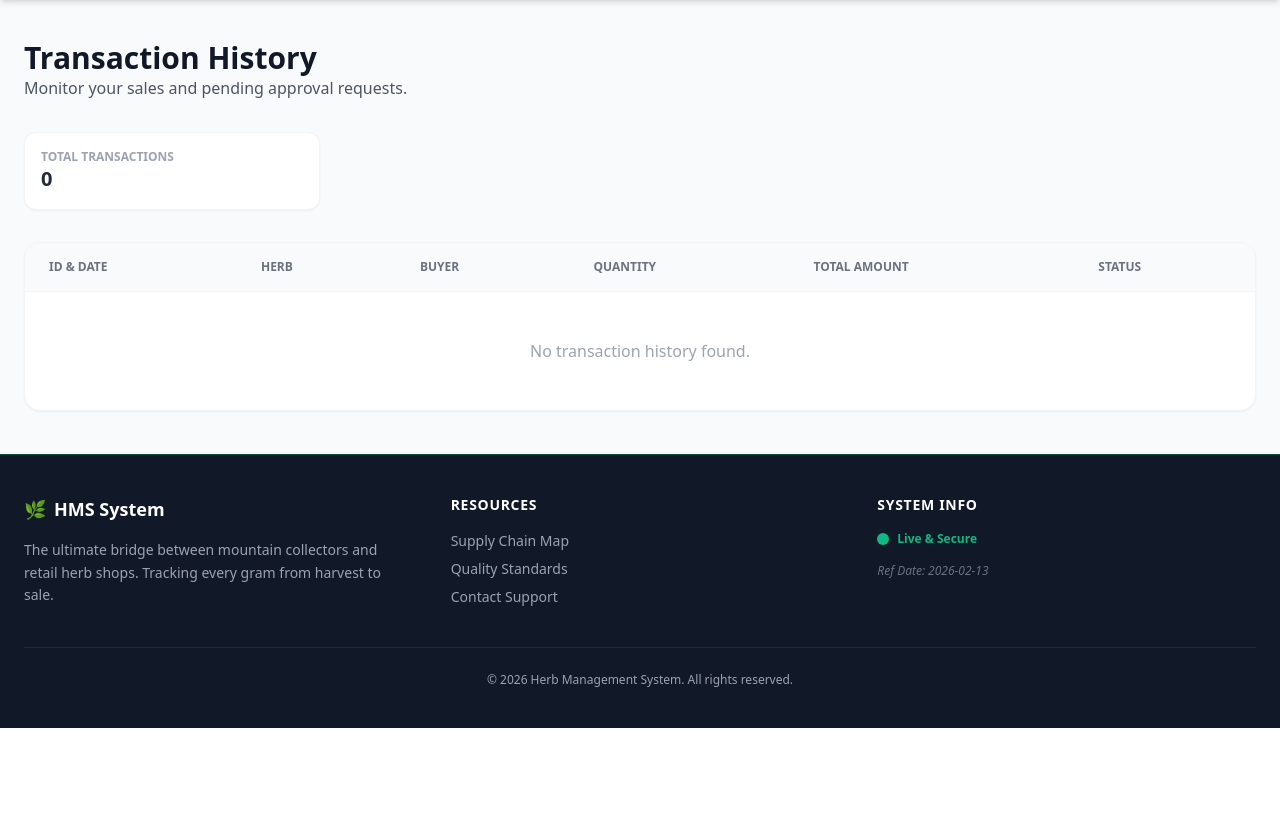
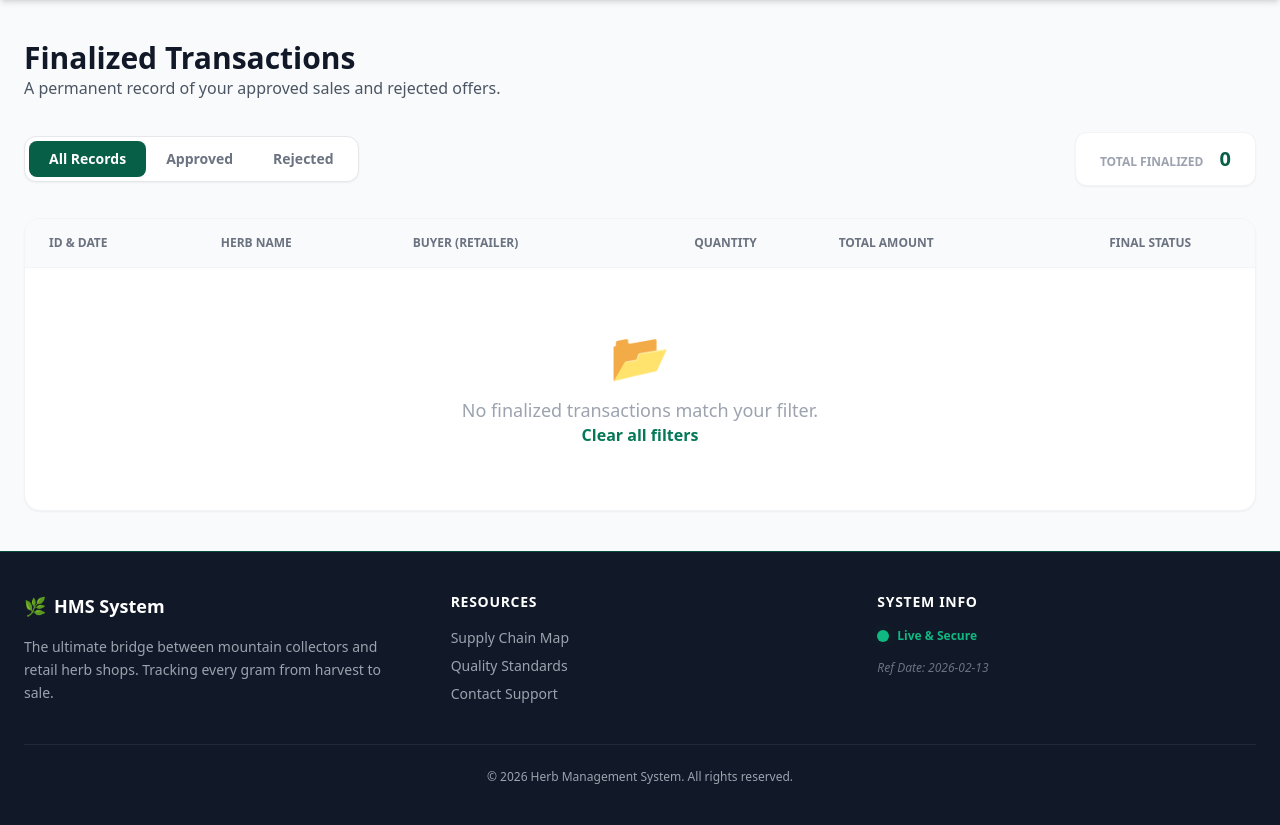
Before and after one commit to bipinjlimbu/Herbs-Management-System---Django-Project, a Django app: page /transactions/ in a window 1280 px wide. Shown: the part 72-897 px from the top of the page. Before the commit the page ends 800 px from the top, so only its background shows below. Run offline with Django 5.2, Linux system fonts and the light colour scheme; the visitor is signed in with stand-in values (Sample User, id 1); data that the repository does not hold is empty.

Commit message:
Features Added

```diff
--- a/hms_app/templates/pages/transactions.html
+++ b/hms_app/templates/pages/transactions.html
@@ -1,6 +1,6 @@
 <html>
 <head>
-    <title>Transactions - HMS</title>
+    <title>Transaction History - HMS</title>
     {% load static %}
     <link href="{% static 'src/styles.css' %}" rel="stylesheet" />
 </head>
@@ -10,20 +10,35 @@
 
     <main class="flex-grow container mx-auto px-6 py-10">
         <div class="mb-8">
-            <h1 class="text-3xl font-bold text-gray-900">Transaction History</h1>
+            <h1 class="text-3xl font-bold text-gray-900">Finalized Transactions</h1>
             <p class="text-gray-600">
                 {% if user.role == "COLLECTOR" %}
-                    Monitor your sales and pending approval requests.
+                    A permanent record of your approved sales and rejected offers.
                 {% else %}
-                    Track your purchase requests and their status.
+                    A history of your completed purchases and declined requests.
                 {% endif %}
             </p>
         </div>
 
-        <div class="grid grid-cols-1 md:grid-cols-4 gap-4 mb-8">
-            <div class="bg-white p-4 rounded-xl shadow-sm border border-gray-100">
-                <p class="text-xs font-bold text-gray-400 uppercase">Total Transactions</p>
-                <p class="text-xl font-bold text-gray-800">{{ transactions.count }}</p>
+        <div class="flex flex-col md:flex-row md:items-center justify-between gap-4 mb-8">
+            <div class="flex bg-white border border-gray-200 p-1 rounded-xl shadow-sm w-fit">
+                <a href="?status=ALL"
+                   class="px-5 py-2 rounded-lg text-sm font-bold transition {% if current_filter == 'ALL' %}bg-emerald-800 text-white{% else %}text-gray-500 hover:bg-gray-50{% endif %}">
+                   All Records
+                </a>
+                <a href="?status=APPROVED"
+                   class="px-5 py-2 rounded-lg text-sm font-bold transition {% if current_filter == 'APPROVED' %}bg-green-600 text-white{% else %}text-gray-500 hover:bg-gray-50{% endif %}">
+                   Approved
+                </a>
+                <a href="?status=REJECTED"
+                   class="px-5 py-2 rounded-lg text-sm font-bold transition {% if current_filter == 'REJECTED' %}bg-red-600 text-white{% else %}text-gray-500 hover:bg-gray-50{% endif %}">
+                   Rejected
+                </a>
+            </div>
+
+            <div class="bg-white px-6 py-3 rounded-xl border border-gray-100 shadow-sm">
+                <span class="text-xs font-bold text-gray-400 uppercase mr-3">Total Finalized</span>
+                <span class="text-xl font-bold text-emerald-800">{{ transactions.count }}</span>
             </div>
         </div>
 
@@ -32,11 +47,11 @@
                 <thead class="bg-gray-50 border-b border-gray-100 text-gray-500 text-xs uppercase font-bold">
                     <tr>
                         <th class="px-6 py-4">ID & Date</th>
-                        <th class="px-6 py-4">Herb</th>
-                        <th class="px-6 py-4">{% if user.role == "COLLECTOR" %}Buyer{% else %}Seller{% endif %}</th>
-                        <th class="px-6 py-4">Quantity</th>
+                        <th class="px-6 py-4">Herb Name</th>
+                        <th class="px-6 py-4">{% if user.role == "COLLECTOR" %}Buyer (Retailer){% else %}Seller (Collector){% endif %}</th>
+                        <th class="px-6 py-4 text-center">Quantity</th>
                         <th class="px-6 py-4">Total Amount</th>
-                        <th class="px-6 py-4">Status</th>
+                        <th class="px-6 py-4 text-center">Final Status</th>
                     </tr>
                 </thead>
                 <tbody class="divide-y divide-gray-50">
@@ -46,30 +61,47 @@
                             <div class="text-sm font-bold text-gray-900">#TX-{{ tx.id }}</div>
                             <div class="text-xs text-gray-400">{{ tx.timestamp|date:"d M Y, H:i" }}</div>
                         </td>
-                        <td class="px-6 py-4 font-medium text-emerald-800">{{ tx.batch.name }}</td>
+
+                        <td class="px-6 py-4 font-medium text-emerald-800">
+                            {{ tx.batch.name }}
+                        </td>
+
                         <td class="px-6 py-4">
                             {% if user.role == "COLLECTOR" %}
-                                {{ tx.retailer.username }}
+                                <div class="font-medium text-gray-900">{{ tx.retailer.username }}</div>
+                                <div class="text-xs text-gray-500">{{ tx.retailer.phone }}</div>
                             {% else %}
-                                {{ tx.collector.username }}
+                                <div class="font-medium text-gray-900">{{ tx.collector.username }}</div>
+                                <div class="text-xs text-gray-500">{{ tx.collector.phone }}</div>
                             {% endif %}
                         </td>
-                        <td class="px-6 py-4 text-gray-700">{{ tx.quantity_bought }} kg</td>
-                        <td class="px-6 py-4 font-bold text-gray-900">NPR {{ tx.total_price }}</td>
-                        <td class="px-6 py-4 text-sm">
+
+                        <td class="px-6 py-4 text-center text-gray-700 font-semibold">
+                            {{ tx.quantity_bought }} kg
+                        </td>
+
+                        <td class="px-6 py-4 font-bold text-gray-900">
+                            NPR {{ tx.total_price }}
+                        </td>
+
+                        <td class="px-6 py-4 text-center">
                             {% if tx.status == "APPROVED" %}
-                                <span class="px-3 py-1 bg-green-100 text-green-700 rounded-full font-bold text-xs uppercase">Approved</span>
+                                <span class="px-3 py-1 bg-green-100 text-green-700 rounded-full font-bold text-xs uppercase border border-green-200">
+                                    Approved
+                                </span>
                             {% elif tx.status == "REJECTED" %}
-                                <span class="px-3 py-1 bg-red-100 text-red-600 rounded-full font-bold text-xs uppercase">Rejected</span>
-                            {% else %}
-                                <span class="px-3 py-1 bg-yellow-100 text-yellow-700 rounded-full font-bold text-xs uppercase">Pending</span>
+                                <span class="px-3 py-1 bg-red-100 text-red-600 rounded-full font-bold text-xs uppercase border border-red-200">
+                                    Rejected
+                                </span>
                             {% endif %}
                         </td>
                     </tr>
                     {% empty %}
                     <tr>
-                        <td colspan="6" class="px-6 py-12 text-center text-gray-400">
-                            No transaction history found.
+                        <td colspan="6" class="px-6 py-16 text-center">
+                            <div class="text-gray-300 text-5xl mb-4">📂</div>
+                            <p class="text-gray-400 text-lg">No finalized transactions match your filter.</p>
+                            <a href="?status=ALL" class="text-emerald-700 font-bold hover:underline">Clear all filters</a>
                         </td>
                     </tr>
                     {% endfor %}
--- a/hms_app/views/transactions.py
+++ b/hms_app/views/transactions.py
@@ -75,14 +75,24 @@ def reject_transaction(request, transaction_id):
 
 @login_required
 def transaction_history_view(request):
-    # Fetching history based on user role
+    status_filter = request.GET.get('status')
+
+    # 1. Start with the role-based filter
     if request.user.role == "COLLECTOR":
-        # All requests sent TO this collector
-        transactions = Transaction.objects.filter(collector=request.user).order_by('-timestamp')
+        transactions = Transaction.objects.filter(collector=request.user)
     else:
-        # All requests sent BY this retailer
-        transactions = Transaction.objects.filter(retailer=request.user).order_by('-timestamp')
+        transactions = Transaction.objects.filter(retailer=request.user)
+
+    # 2. STRICKLY EXCLUDE PENDING: This hides pending from the "All" view too
+    transactions = transactions.exclude(status='PENDING')
+
+    # 3. Apply status filter for Approved/Rejected if clicked
+    if status_filter and status_filter != 'ALL':
+        transactions = transactions.filter(status=status_filter)
+
+    transactions = transactions.order_by('-timestamp')
 
     return render(request, 'pages/transactions.html', {
-        'transactions': transactions
+        'transactions': transactions,
+        'current_filter': status_filter or 'ALL'
     })
--- a/static/src/styles.css
+++ b/static/src/styles.css
@@ -655,6 +668,11 @@ Ensure the default browser behavior of the `hidden` attribute.
 
 .w-20 {
   width: 5rem;
+}
+
+.w-fit {
+  width: -moz-fit-content;
+  width: fit-content;
 }
 
 .max-w-md {
@@ -1110,6 +1148,16 @@ Ensure the default browser behavior of the `hidden` attribute.
   padding-bottom: 5rem;
 }
 
+.px-5 {
+  padding-left: 1.25rem;
+  padding-right: 1.25rem;
+}
+
+.py-16 {
+  padding-top: 4rem;
+  padding-bottom: 4rem;
+}
+
 .pt-6 {
   padding-top: 1.5rem;
 }
@@ -1326,6 +1374,11 @@ Ensure the default browser behavior of the `hidden` attribute.
 .text-emerald-200 {
   --tw-text-opacity: 1;
   color: rgb(167 243 208 / var(--tw-text-opacity));
+}
+
+.text-gray-300 {
+  --tw-text-opacity: 1;
+  color: rgb(209 213 219 / var(--tw-text-opacity));
 }
 
 .opacity-75 {
```
Also changed, not shown: other parts of static/src/styles.css (+37 -0 lines), hms_app/templates/pages/marketplace.html (+7 -4 lines), hms_app/views/herb.py (+15 -3 lines).
